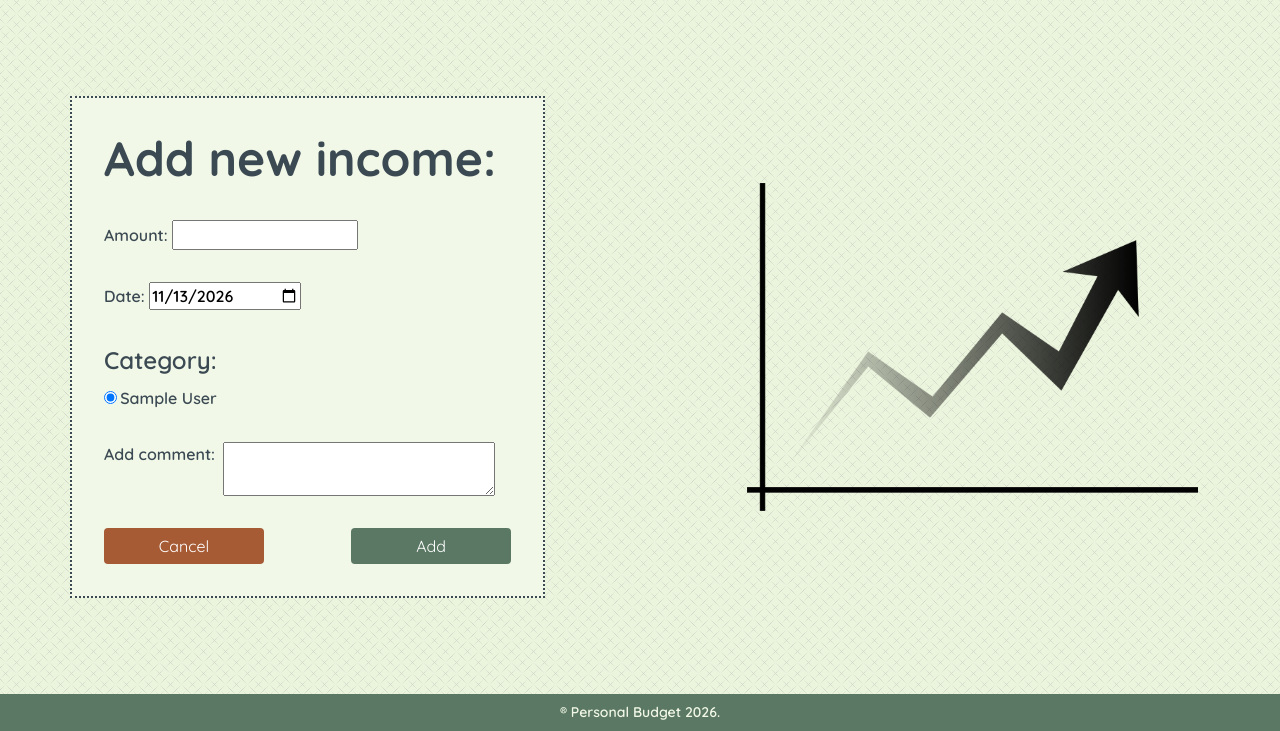
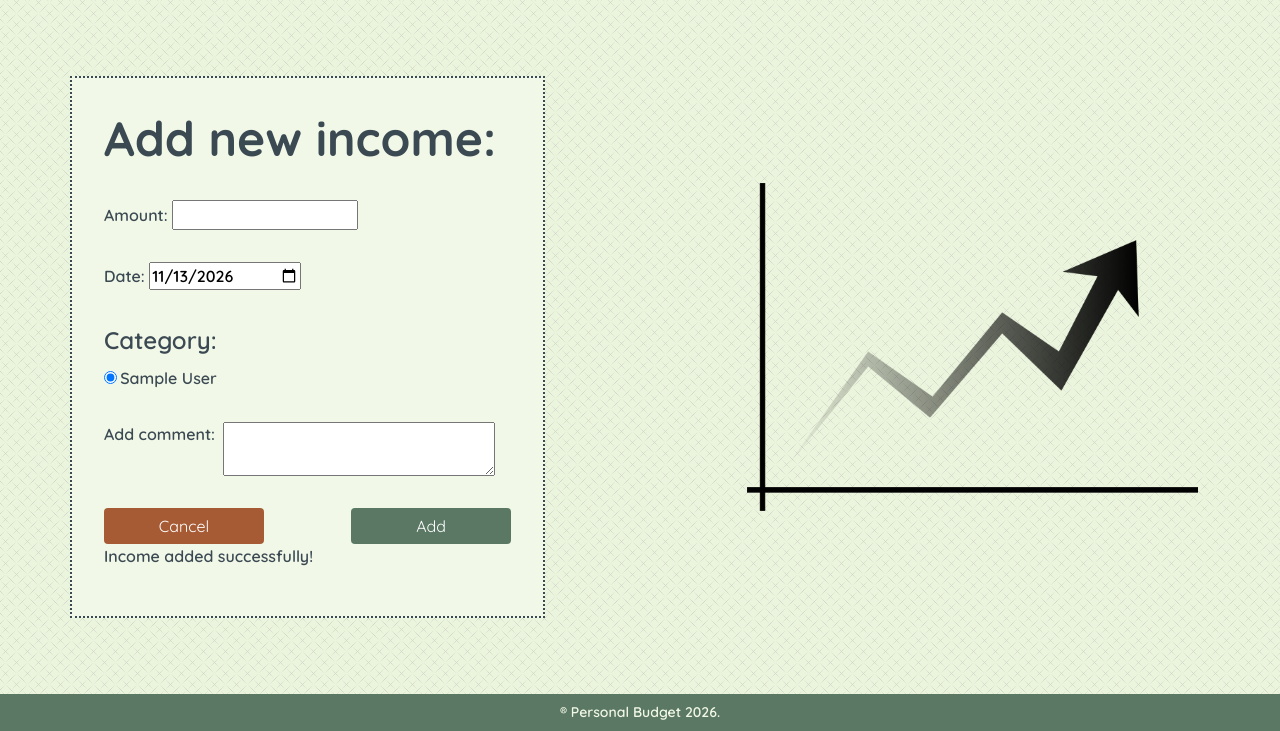
Before and after one commit to lukasz-nowak44/personal-budget-webpage, a PHP site: page /income.php in a window 1280 px wide. Shown: the part 69-800 px from the top of the page. Run offline with PHP 8.4, Linux system fonts and the light colour scheme; the visitor is signed in with stand-in values (Sample User, id 1); tables that the repository leaves empty or names only in its code hold one stand-in row (values such as "Sample post").

Commit message:
Added feature of adding income, but there is the bug with date

```diff
--- a/income.php
+++ b/income.php
@@ -5,36 +5,47 @@
   $user_id = $_SESSION['logged_user_id'];
   require_once 'database.php';
 
-  $sql_user_categories = "SELECT name FROM incomes_category_assigned_to_users WHERE user_id=:user_id";
+  $sql_user_categories = "SELECT id,name FROM incomes_category_assigned_to_users WHERE user_id=:user_id";
   $load_categories = $db->prepare($sql_user_categories);
   $load_categories->bindValue(":user_id", $user_id, PDO::PARAM_INT);
   $load_categories->execute();
 
-  $user_categories = $load_categories->fetchAll(PDO::FETCH_COLUMN, 0);
+  $user_categories = $load_categories->fetchAll();
 
   $isEverythingGood = true;
 
-  // if (empty($_POST['amount'])) {
+  if (empty($_POST['amount'])) {
 
-  //   $_SESSION['amount_error'] = 'This field cannot be empty';
-  //   $isEverythingGood = false;
-  //   exit();
+    $_SESSION['amount_error'] = 'This field cannot be empty';
+    $isEverythingGood = false;
 
-  // } else {
+  } else if (!(filter_var($_POST['amount'], FILTER_VALIDATE_FLOAT))) {
 
-  //   $amount = filter_var($_POST['amount'], FILTER_VALIDATE_FLOAT);
+      $_SESSION['amount_error'] = 'This field must be in correct format';
+      $isEverythingGood = false;
 
-  //   if (!$amount) {
+  }
 
-  //     $_SESSION['amount_error'] = 'This field must be in correct format';
-  //     $isEverythingGood = false;
-  //     exit();
 
-  //   }
+  if ($isEverythingGood) {
 
-  //   $amount = round($amount, 2);
+    $amount = round($_POST['amount'],2);
+    $date = $_POST['date'];
+    $id_category = $_POST['category'];
+    $comment = $_POST['comment'];
 
-  // }
+    $sql_add = "INSERT INTO incomes (user_id, income_category_assigned_to_user_id, amount, date_of_income, income_comment) VALUES (:user_id, :id_category, :amount, :date, :comment)";
+    $add_income = $db->prepare($sql_add);
+    $add_income->bindValue(":user_id", $user_id, PDO::PARAM_INT);
+    $add_income->bindValue(":id_category", $id_category, PDO::PARAM_INT);
+    $add_income->bindValue(":amount", $amount, PDO::PARAM_STR);
+    $add_income->bindValue(":date", $user_id, PDO::PARAM_STR);
+    $add_income->bindValue(":comment", $comment, PDO::PARAM_STR);
+    $add_income->execute();
+
+    $_SESSION['income_added'] = true;
+
+  }
 
 ?>
 
@@ -116,7 +127,7 @@
             <h1 class="text-center text-md-start">Add new income:</h1>
           </header>
 
-          <form action="income" id="income" method="post" novalidate>
+          <form id="income" method="post" novalidate>
 
             <div class="field-income">
               <label for="amount">Amount:</label>
@@ -137,13 +148,17 @@
 
 <?php
 
-    for ($i=0; $i<count($user_categories); $i++) {
+    $isItFirstCategory = true;
 
-      if ($i === 0) {
-        echo '<label><input type="radio" name="category" checked>'.$user_categories[$i].'</label>';
-      } else {
-        echo '<label><input type="radio" name="category">'.$user_categories[$i].'</label>';
-      }
+    foreach ($user_categories as $category) {
+
+        if ($isItFirstCategory) {
+          echo '<label><input type="radio" name="category" value="'.$category['id'].'" checked>'.$category['name'].'</label>';
+          $isItFirstCategory = false;
+
+        } else {
+          echo '<label><input type="radio" name="category" value="'.$category['id'].'">'.$category['name'].'</label>';
+        }
 
     }
 
@@ -181,6 +196,16 @@
 
           </form>
 
+<?php
+
+      if (isset($_SESSION['income_added'])) {
+
+        echo '<p class="username">Income added successfully!</p>';
+        unset($_SESSION['income_added']);
+      }
+
+?>
+
         </main>
 
         <img src="assets/images/openclipart-vectors-chart-line-148256_1280.png" class="img-fluid illustration col-12 col-md-5 my-5"  alt="">
```
